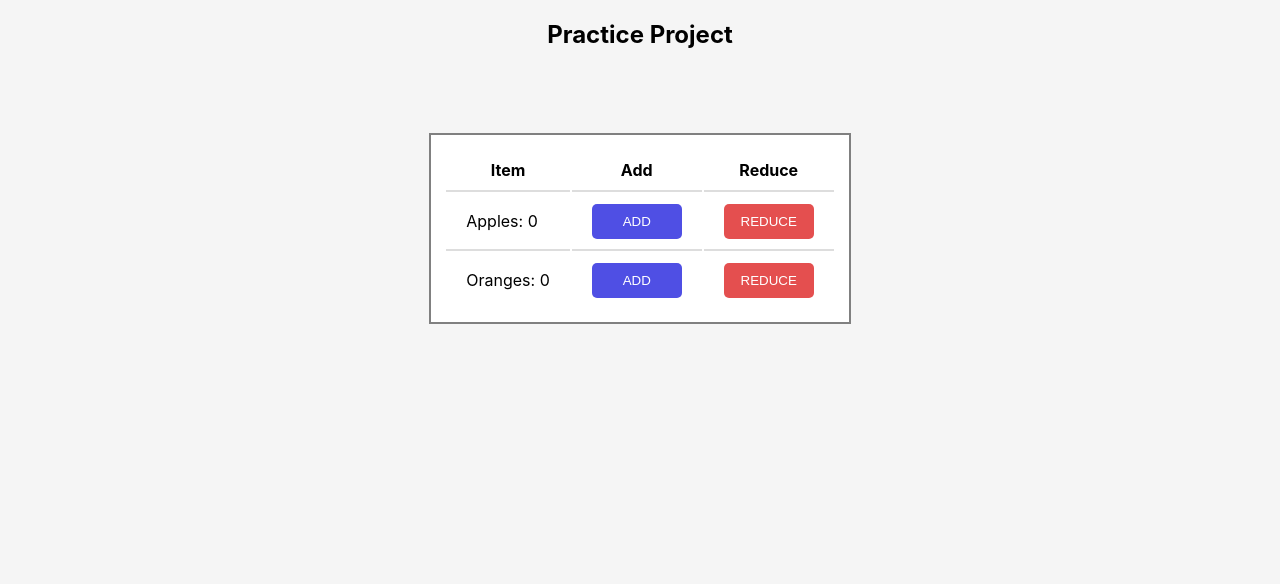
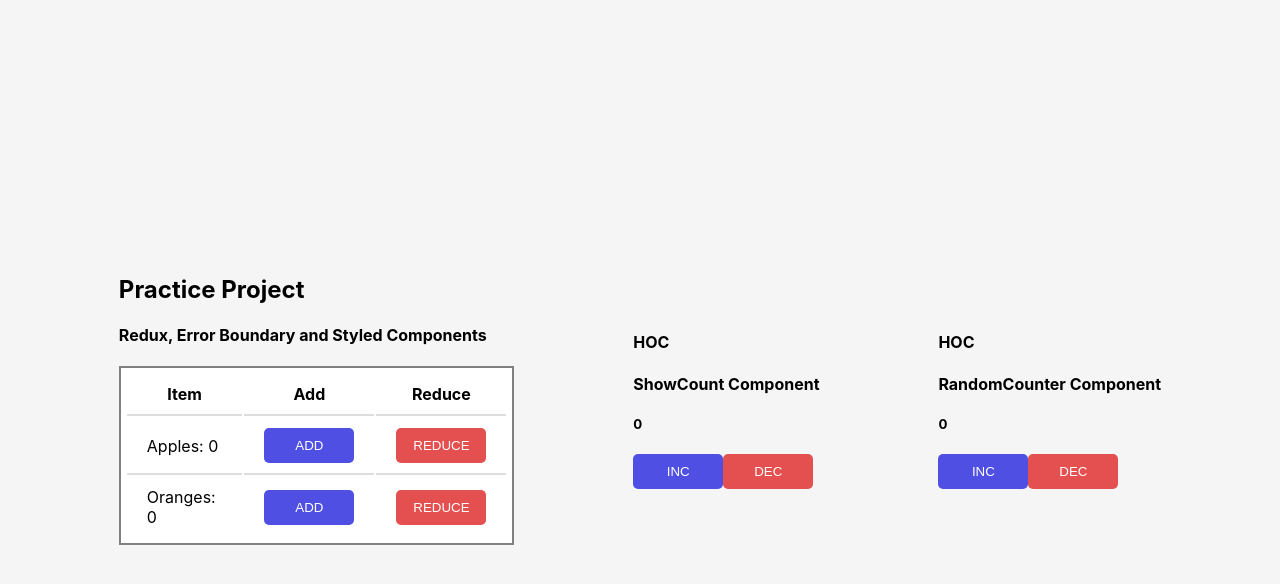
Before and after one commit to Vikas592/AdvReactPractice, a React (Create React App) app: page / in a window 1280 px wide. Shown: the top 584 px of the page. Built offline with nearby package versions, Linux system fonts and the light colour scheme.

Commit message:
feat: add HOC

```diff
--- a/src/App.tsx
+++ b/src/App.tsx
@@ -1,73 +1,28 @@
 import React from 'react';
-import { useSelector, useDispatch } from 'react-redux';
-import { addApples, addOranges, reduceApples, reduceOranges } from './Redux';
-import { State } from './Redux/types';
-import { Button, TableCell, Table, TableHeadCell, ErrorBoundary } from './components';
-import { APPLES, ORANGES } from './Constants';
+import { FruitsCounter } from './components';
+import ShowCount from './components/ShowCount';
+import RandomCounter from './components/RandomCounter';
 
 interface AppProps {
   className?: string;
 }
 
 function App({ className }: AppProps) {
-  const apples: Number = useSelector((state: State) => {
-    return state.apples.apples;
-  });
-  const oranges: Number = useSelector((state: State) => state.oranges.oranges);
-  const dispatch: Function = useDispatch();
-
-  const increment = (item: string) => {
-    if (item === APPLES) dispatch(addApples());
-    if (item === ORANGES) dispatch(addOranges());
-  };
-
-  const decrement = (item: string) => {
-    if (item === APPLES) dispatch(reduceApples());
-    if (item === ORANGES) dispatch(reduceOranges());
-  };
-
   return (
     <div className={className}>
-      <h2>Practice Project</h2>
-      <ErrorBoundary>
-        <Table>
-          <thead>
-            <tr>
-              <TableHeadCell>Item</TableHeadCell>
-              <TableHeadCell>Add</TableHeadCell>
-              <TableHeadCell>Reduce</TableHeadCell>
-            </tr>
-          </thead>
-          <tbody>
-            <tr>
-              <TableCell>Apples: {apples}</TableCell>
-              <TableCell>
-                <Button variant='add' onClick={() => increment(APPLES)}>
-                  Add
-                </Button>
-              </TableCell>
-              <TableCell>
-                <Button variant='reduce' onClick={() => decrement(APPLES)} disabled={apples === 0}>
-                  Reduce
-                </Button>
-              </TableCell>
-            </tr>
-            <tr>
-              <TableCell noBorder={true}>Oranges: {oranges}</TableCell>
-              <TableCell noBorder={true}>
-                <Button variant='add' onClick={() => increment(ORANGES)}>
-                  Add
-                </Button>
-              </TableCell>
-              <TableCell noBorder={true}>
-                <Button variant='reduce' onClick={() => decrement(ORANGES)} disabled={oranges === 0}>
-                  Reduce
-                </Button>
-              </TableCell>
-            </tr>
-          </tbody>
-        </Table>
-      </ErrorBoundary>
+      <div>
+        <h2>Practice Project</h2>
+        <h4>Redux, Error Boundary and Styled Components</h4>
+        <FruitsCounter />
+      </div>
+      <div>
+        <h4>HOC</h4>
+        <ShowCount />
+      </div>
+      <div>
+        <h4>HOC</h4>
+        <RandomCounter />
+      </div>
     </div>
   );
 }
--- /dev/null
+++ b/src/HOC/withCounter.tsx
@@ -0,0 +1,23 @@
+import React, { useState } from 'react';
+
+interface ShowCountProps {
+  count: number;
+  incCount: React.MouseEventHandler<HTMLButtonElement>;
+  decCount: React.MouseEventHandler<HTMLButtonElement>;
+}
+
+function withCounter(WrappedComponent: (props: ShowCountProps) => JSX.Element) {
+  const WithCounter = (props: any) => {
+    const [count, setCount] = useState(0);
+    const incrementCount = () => {
+      setCount((prevCount) => prevCount + 1);
+    };
+    const decrementCount = () => {
+      setCount((prevCount) => prevCount - 1);
+    };
+    return <WrappedComponent count={count} incCount={incrementCount} decCount={decrementCount} {...props} />;
+  };
+  return WithCounter;
+}
+
+export default withCounter;
--- a/src/components/App.style.tsx
+++ b/src/components/App.style.tsx
@@ -6,6 +6,8 @@ export const StyledApp = styled(App)`
   height: 100vh;
   background-color: #f5f5f5;
   display: flex;
-  flex-direction: column;
+  flex-direction: row;
+  align-items: center;
+  justify-content: space-evenly;
   align-items: center;
 `;
--- /dev/null
+++ b/src/components/FruitsCounter.tsx/FruitsCounter.tsx
@@ -0,0 +1,67 @@
+import React from 'react';
+import { useSelector, useDispatch } from 'react-redux';
+import { addApples, addOranges, reduceApples, reduceOranges } from '../../Redux';
+import { State } from '../../Redux/types';
+import { Button, TableCell, Table, TableHeadCell, ErrorBoundary } from '../';
+import { APPLES, ORANGES } from '../../Constants';
+
+function FruitsCounter() {
+  const apples: Number = useSelector((state: State) => {
+    return state.apples.apples;
+  });
+  const oranges: Number = useSelector((state: State) => state.oranges.oranges);
+  const dispatch: Function = useDispatch();
+
+  const increment = (item: string) => {
+    if (item === APPLES) dispatch(addApples());
+    if (item === ORANGES) dispatch(addOranges());
+  };
+
+  const decrement = (item: string) => {
+    if (item === APPLES) dispatch(reduceApples());
+    if (item === ORANGES) dispatch(reduceOranges());
+  };
+  return (
+    <ErrorBoundary>
+      <Table>
+        <thead>
+          <tr>
+            <TableHeadCell>Item</TableHeadCell>
+            <TableHeadCell>Add</TableHeadCell>
+            <TableHeadCell>Reduce</TableHeadCell>
+          </tr>
+        </thead>
+        <tbody>
+          <tr>
+            <TableCell>Apples: {apples}</TableCell>
+            <TableCell>
+              <Button variant='add' onClick={() => increment(APPLES)}>
+                Add
+              </Button>
+            </TableCell>
+            <TableCell>
+              <Button variant='reduce' onClick={() => decrement(APPLES)} disabled={apples === 0}>
+                Reduce
+              </Button>
+            </TableCell>
+          </tr>
+          <tr>
+            <TableCell noBorder={true}>Oranges: {oranges}</TableCell>
+            <TableCell noBorder={true}>
+              <Button variant='add' onClick={() => increment(ORANGES)}>
+                Add
+              </Button>
+            </TableCell>
+            <TableCell noBorder={true}>
+              <Button variant='reduce' onClick={() => decrement(ORANGES)} disabled={oranges === 0}>
+                Reduce
+              </Button>
+            </TableCell>
+          </tr>
+        </tbody>
+      </Table>
+    </ErrorBoundary>
+  );
+}
+
+export default FruitsCounter;
--- /dev/null
+++ b/src/components/RandomCounter.tsx
@@ -0,0 +1,26 @@
+import React from 'react';
+import { Button } from './';
+import withCounter from '../HOC/withCounter';
+
+interface RandomCounterProps {
+  count: number;
+  incCount: React.MouseEventHandler<HTMLButtonElement>;
+  decCount: React.MouseEventHandler<HTMLButtonElement>;
+}
+
+const RandomCounter = (props: RandomCounterProps) => {
+  return (
+    <div>
+      <h4>RandomCounter Component</h4>
+      <h5>{props.count}</h5>
+      <Button variant='add' onClick={props.incCount}>
+        Inc
+      </Button>
+      <Button variant='reduce' onClick={props.decCount}>
+        Dec
+      </Button>
+    </div>
+  );
+};
+
+export default withCounter(RandomCounter);
--- /dev/null
+++ b/src/components/ShowCount.tsx
@@ -0,0 +1,26 @@
+import React from 'react';
+import { Button } from './';
+import withCounter from '../HOC/withCounter';
+
+interface ShowCountProps {
+  count: number;
+  incCount: React.MouseEventHandler<HTMLButtonElement>;
+  decCount: React.MouseEventHandler<HTMLButtonElement>;
+}
+
+const ShowCount = (props: ShowCountProps) => {
+  return (
+    <div>
+      <h4>ShowCount Component</h4>
+      <h5>{props.count}</h5>
+      <Button variant='add' onClick={props.incCount}>
+        Inc
+      </Button>
+      <Button variant='reduce' onClick={props.decCount}>
+        Dec
+      </Button>
+    </div>
+  );
+};
+
+export default withCounter(ShowCount);
--- a/src/components/index.tsx
+++ b/src/components/index.tsx
@@ -4,5 +4,6 @@ import TableCell from './Table/TableCell';
 import Table from './Table/Table';
 import TableHeadCell from './Table/TableHeadCell';
 import ErrorBoundary from './ErrorBoundary';
+import FruitsCounter from './FruitsCounter.tsx/FruitsCounter';
 
-export { Button, styledButton, TableCell, Table, TableHeadCell, ErrorBoundary };
+export { Button, styledButton, TableCell, Table, TableHeadCell, ErrorBoundary, FruitsCounter };
```
Also changed, not shown: 1 other file (tests, documents, lock files or other folders).
